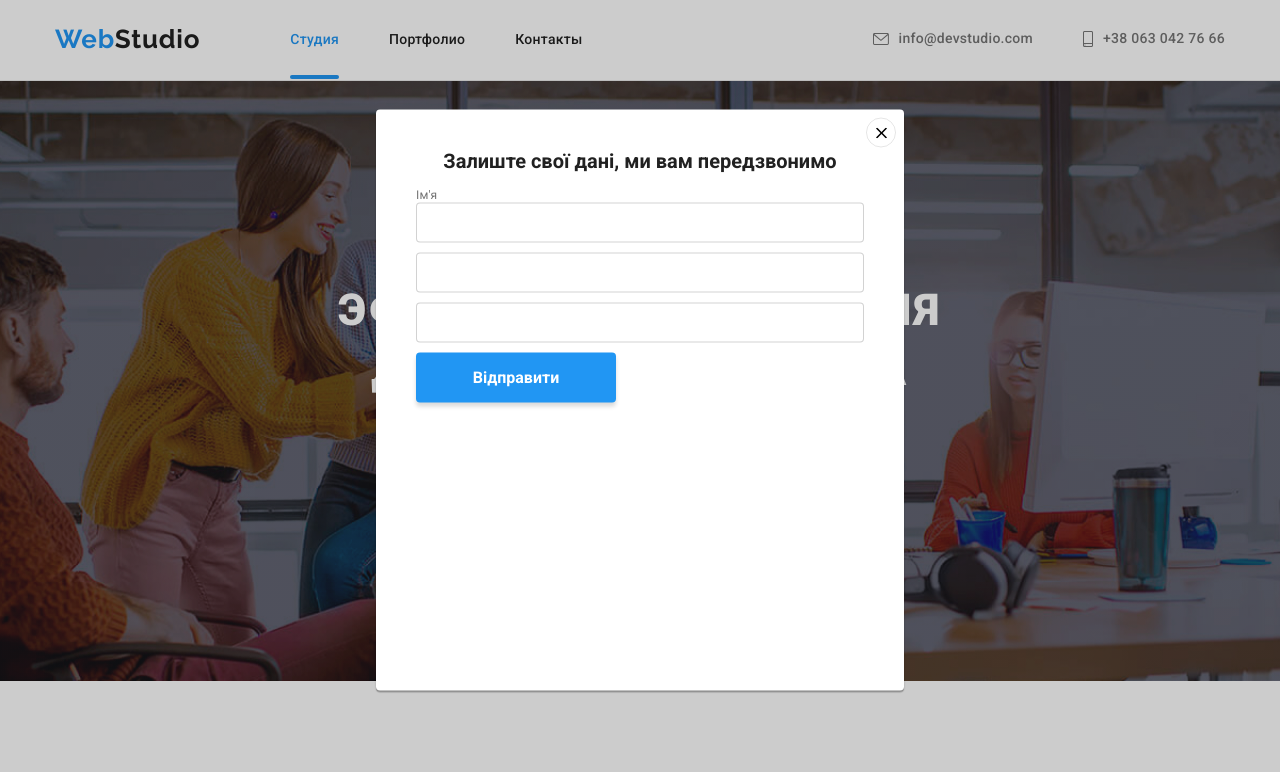
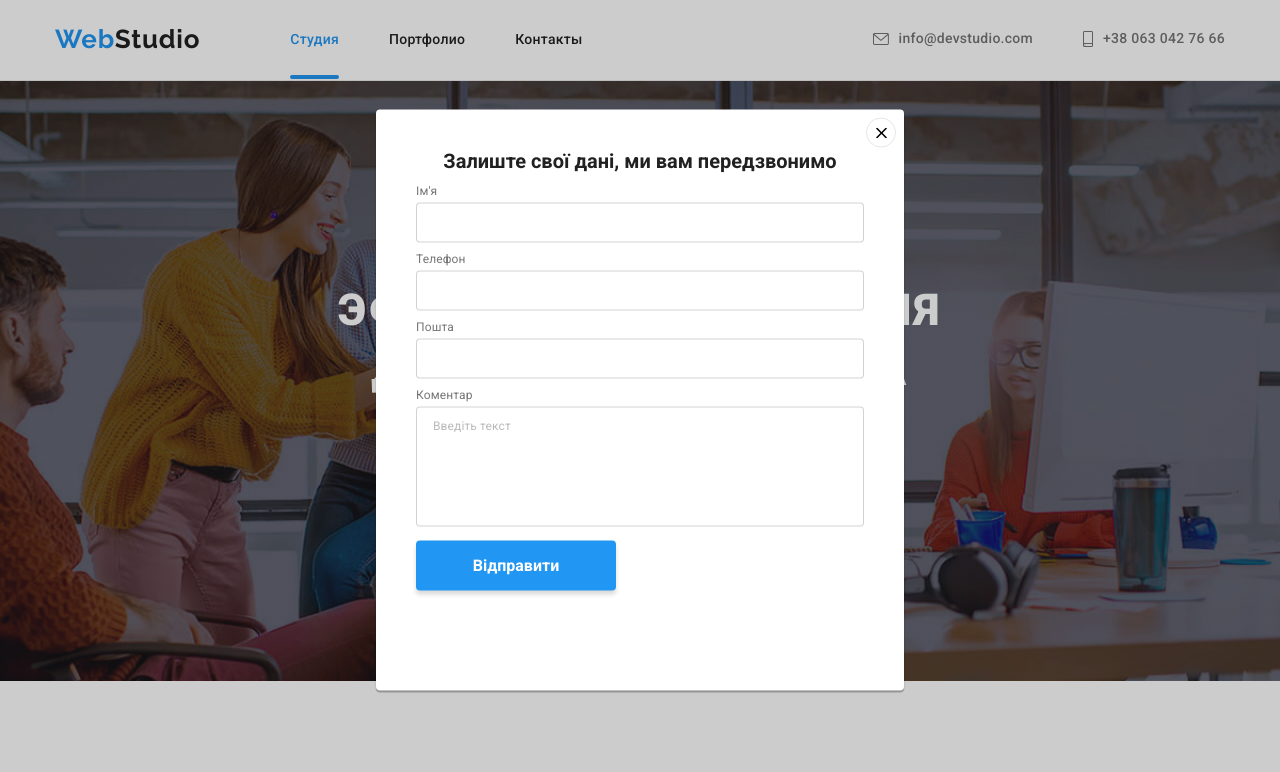
Before and after one commit to SerhiiRizvan/goit-markup-hw-06-6, a plain HTML site: page index.html in a window 1280 px wide. Both pictures are taken after a click on the button "Заказать услугу". Shown: the top 772 px of the page. Drawn offline with nearby package versions, Linux system fonts and the light colour scheme.

Commit message:
fgsdgsfdf

```diff
--- a/css/style.css
+++ b/css/style.css
@@ -744,13 +744,18 @@ transform: translate(-50%, -50%) scale(0.5)
     margin-bottom: 12px;
 }
 
+.form-field {
+margin-bottom: 10px;
+}
+
 .input-text {
+    display: block;
     font-weight: 400;
     font-size: 12px;
     line-height: 1.16;
     letter-spacing: 0.01em;
     color: #757575;
-    margin-bottom: 100px;
+    margin-bottom: 4px;
 }
 
 .form-input {
@@ -759,8 +764,28 @@ transform: translate(-50%, -50%) scale(0.5)
     border: 1px solid rgba(33, 33, 33, 0.2);
     border-radius: 4px;
     padding-left: 15px;
-    margin-bottom: 10px;
+
 }
+
+.form-text {
+    width: 100%;
+    height: 120px;
+    border: 1px solid rgba(33, 33, 33, 0.2);
+    border-radius: 4px;
+    padding: 12px 16px;
+    resize: none;
+}
+
+.form-text::placeholder {
+    font-family: 'Roboto';
+    font-style: normal;
+    font-weight: 400;
+    font-size: 12px;
+    line-height: 1.16;
+    letter-spacing: 0.01em;
+    color: rgba(117, 117, 117, 0.5);
+}
+
 
 .form-button {
     width: 200px;
--- a/index.html
+++ b/index.html
@@ -363,6 +363,7 @@
         </button>
         <p class="modal-title">Залиште свої дані, ми вам передзвонимо</p>
         <form action="#">
+          <div class="form-field">
             <label class="input-text" for="user-name">Ім'я</label>
             <input
               class="form-input"
@@ -372,10 +373,24 @@
               minlength="2"
               id="user-name"
             />
-          <label for=""></label>
-          <input class="form-input" type="email" name="user-email" required />
-          <label for=""></label>
-          <input class="form-input" type="tel" name="user-tel" required />
+          </div>
+          <div class="form-field">
+            <label class="input-text" for="user-email">Телефон</label>
+            <input class="form-input" type="email" name="user-email" required id="user-email" />
+          </div>
+          <div class="form-field">
+            <label class="input-text" for="user-tel">Пошта</label>
+            <input class="form-input" type="tel" name="user-tel" required id="user-tel" />
+          </div>
+          <div class="form-field">
+            <label class="input-text" for="user-text">Коментар</label>
+            <textarea
+              class="form-text"
+              name="user-text"
+              id="user-text"
+              placeholder="Введіть текст"
+            ></textarea>
+          </div>
           <button type="submit" class="form-button">Відправити</button>
         </form>
       </div>
```
Lines whose indentation alone changed are shown as unchanged.
